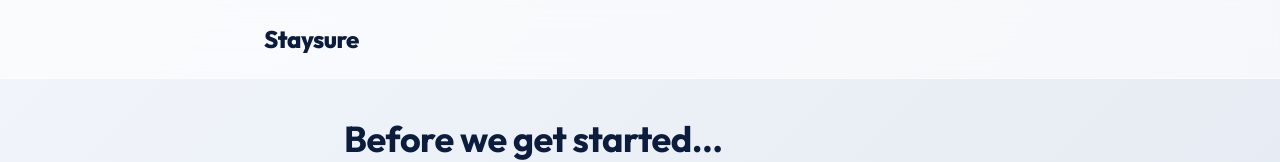
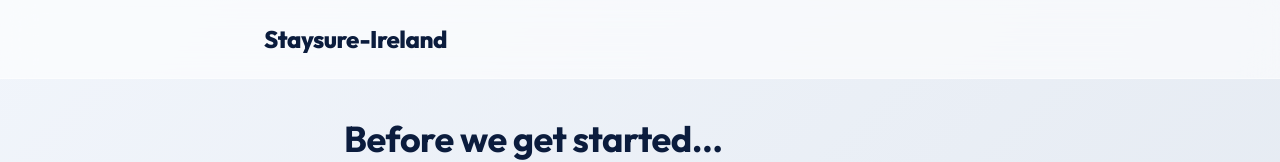
Before and after one commit to yohand-dazz/staysure, a plain HTML site: page index.html in a window 1280 px wide. Shown: the top 162 px of the page. Drawn offline with Linux system fonts and the light colour scheme.

Commit message:
Update index.html

```diff
--- a/index.html
+++ b/index.html
@@ -14,7 +14,7 @@
   <!-- Navigation -->
   <header id="main-header">
     <div class="header-inner">
-      <div class="logo">Staysure</div>
+      <div class="logo">Staysure-Ireland</div>
     </div>
   </header>
 
```
